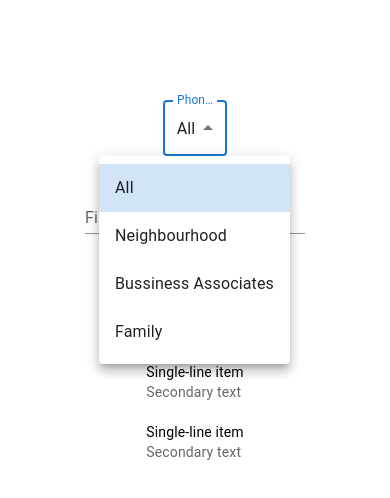
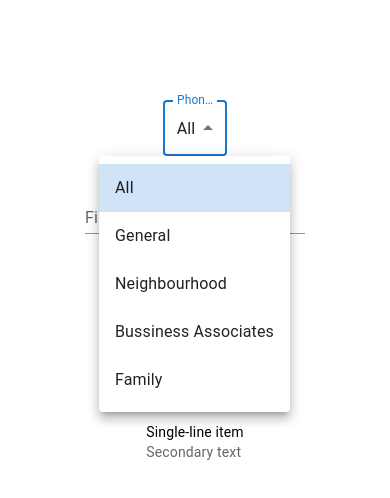
Before and after one commit to EblocksTech/fullstack-developer-phone-book-frontend, a React (Create React App) app: page / in a window 390 px wide. Both pictures are taken after a click on the element "All". Shown: the top 498 px of the page. Built offline with nearby package versions, Linux system fonts and the light colour scheme.

Commit message:
[Lyle] Redux setup and phonebook reducer

```diff
--- a/src/index.js
+++ b/src/index.js
@@ -1,16 +1,21 @@
 import React from 'react';
-import ReactDOM from 'react-dom/client';
+import ReactDOM from 'react-dom';
 import './index.css';
 import App from './App';
 import reportWebVitals from './reportWebVitals';
 import { BrowserRouter } from "react-router-dom";
+import { Provider } from 'react-redux';
+import { store } from './redux/store';
 
-const root = ReactDOM.createRoot(document.getElementById('root'));
-root.render(
-  <BrowserRouter>
-    <App />
-  </BrowserRouter>
+ReactDOM.render(
+  <Provider store={store}>
+    <BrowserRouter>
+      <App />
+    </BrowserRouter>
+  </Provider>
+  ,document.getElementById('root')
 );
+
 
 // If you want to start measuring performance in your app, pass a function
 // to log results (for example: reportWebVitals(console.log))
--- a/src/pages/phone-book/phone-book.js
+++ b/src/pages/phone-book/phone-book.js
@@ -1,28 +1,21 @@
 import React, { useState } from "react";
+import { connect } from "react-redux";
+import { selectPhonebooks, selectSelectedPhonebook } from "../../redux/phonebook/phonebook.selectors";
+import { setSelectedPhonebook } from "../../redux/phonebook/phonebook.actions";
+
 import Grid from '@mui/material/Grid';
 import TextField from '@mui/material/TextField';
-import Typography from '@mui/material/Typography';
 import NumberList from "../../components/NumberList/NumberList";
 import FormControl from '@mui/material/FormControl';
 import InputLabel from '@mui/material/InputLabel';
 import Select from '@mui/material/Select';
 import MenuItem from '@mui/material/MenuItem';
 
-const PhoneBook = () => {
-
-  const tempPhoneBooks = [
-    {id: 1, name: "All"},
-    {id: 2, name: "Neighbourhood"},
-    {id: 3, name: "Bussiness Associates"},
-    {id: 4, name: "Family"}
-  ];
-
-  const [selectedBook, setSelectedBook] = useState(tempPhoneBooks[0].id);
+const PhoneBook = ({phonebooks,filter,selectedPhonebook}) => {
 
   const handleChange = (event) => {
-    setSelectedBook(event.target.value);
+    filter(event.target.value);
   };
-
 
   return(
     <Grid
@@ -39,12 +32,12 @@ const PhoneBook = () => {
             <Select
             labelId="demo-simple-select-label"
             id="demo-simple-select"
-            value={selectedBook}
+            value={selectedPhonebook}
             label="Phone Book"
             onChange={handleChange}
             >
               {
-                tempPhoneBooks.map((x, key) => <MenuItem value={x.id} key={key}> {x.name} </MenuItem>)
+                phonebooks.map((x, key) => <MenuItem value={x.id} key={key}> {x.name} </MenuItem>)
               }
             </Select>
           </FormControl>
@@ -61,4 +54,14 @@ const PhoneBook = () => {
   )
 }
 
-export default PhoneBook
+const mapStateToProps = state => {
+  return ({
+    phonebooks: selectPhonebooks(state),
+    selectedPhonebook: selectSelectedPhonebook(state)
+  })
+}
+
+const mapDispatchToProps = dispatch => ({
+  filter: (phonebook) => dispatch(setSelectedPhonebook(phonebook))
+});
+export default connect(mapStateToProps, mapDispatchToProps)(PhoneBook)
--- /dev/null
+++ b/src/redux/phonebook/phonebook.actions.js
@@ -0,0 +1,6 @@
+import phonebookActionTypes from "./phonebook.types";
+
+export const setSelectedPhonebook = (phonebook) => ({
+  type: phonebookActionTypes.SET_SELECTED_PHONEBOOK,
+  payload: phonebook
+});
--- /dev/null
+++ b/src/redux/phonebook/phonebook.reducer.js
@@ -0,0 +1,26 @@
+import phonebookActionTypes from "./phonebook.types";
+
+const INITIAL_STATE = {
+  phonebooks: [
+    {id: 0, name: "All"},
+    {id: 2, name: "General"},
+    {id: 3, name: "Neighbourhood"},
+    {id: 3, name: "Bussiness Associates"},
+    {id: 4, name: "Family"}
+  ],
+  selectedPhonebook: 0
+}
+
+const phonebookReducer = (state = INITIAL_STATE, action) => {
+  switch(action.type){
+    case phonebookActionTypes.SET_SELECTED_PHONEBOOK:
+      return {
+        ...state,
+        selectedPhonebook: action.payload
+      }
+    default:
+      return state
+  }
+}
+
+export default phonebookReducer;
--- /dev/null
+++ b/src/redux/phonebook/phonebook.selectors.js
@@ -0,0 +1,15 @@
+import { createSelector } from "reselect";
+
+const selectPhonebook = state => {
+  return state.phonebook
+}
+
+export const selectPhonebooks = createSelector(
+  [selectPhonebook],
+  (phonebook) => phonebook.phonebooks
+);
+
+export const selectSelectedPhonebook = createSelector(
+  [selectPhonebook],
+  (phonebook) => phonebook.selectedPhonebook
+);
--- /dev/null
+++ b/src/redux/phonebook/phonebook.types.js
@@ -0,0 +1,5 @@
+const phonebookActionTypes = {
+  SET_SELECTED_PHONEBOOK: "SET_SELECTED_PHONEBOOK"
+}
+
+export default phonebookActionTypes;
--- /dev/null
+++ b/src/redux/root-reducer.js
@@ -0,0 +1,9 @@
+import { combineReducers } from 'redux';
+
+import phonebookReducer from './phonebook/phonebook.reducer';
+
+const rootReducer = () => combineReducers({
+  phonebook: phonebookReducer
+});
+
+export default rootReducer
--- /dev/null
+++ b/src/redux/root-saga.js
@@ -0,0 +1,5 @@
+import { all, call} from 'redux-saga/effects';
+
+export default function* rootSaga() {
+  yield all([]);
+}
--- /dev/null
+++ b/src/redux/store.js
@@ -0,0 +1,19 @@
+import {compose, createStore, applyMiddleware} from 'redux';
+import logger from 'redux-logger';
+import createSagaMiddleware from 'redux-saga';
+
+import rootReducer from './root-reducer';
+import rootSaga from './root-saga';
+
+const sagaMiddleware = createSagaMiddleware();
+
+const middlewares = [sagaMiddleware, logger];
+
+if(process.env.NODE_ENV === 'development'){
+  middlewares.push(logger);
+}
+
+
+export const store = createStore(rootReducer() ,applyMiddleware(...middlewares));
+
+sagaMiddleware.run(rootSaga);
```
Also changed, not shown: package.json (+11 -8 lines), 1 other file (tests, documents, lock files or other folders).
